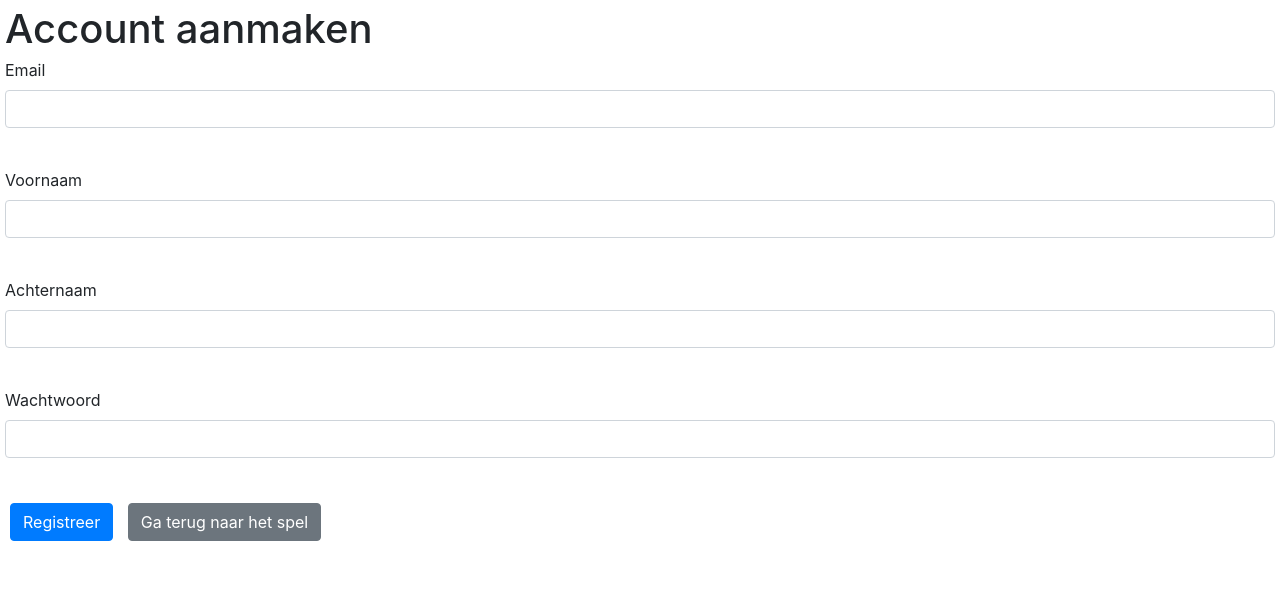
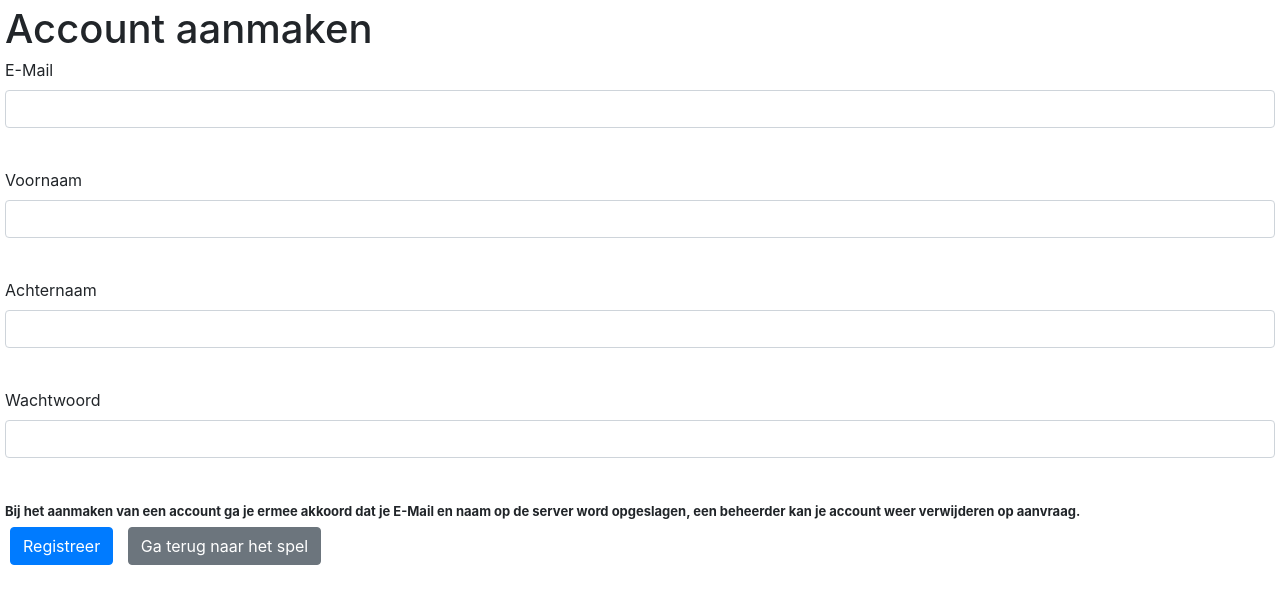
Before and after one commit to TimoHogeveen/BeebotOnline, a Symfony app: template templates/registration/register.html.twig in a window 1280 px wide. Shown: the top 604 px of the page. Run offline with Twig, Linux system fonts and the light colour scheme; the template is opened without the code that fills it, so the values that code supplies are empty; form fields are guessed from the names that the template uses; some libraries are stand-ins or nearby versions.

Commit message:
Melding voor nieuwe accounts

```diff
--- a/templates/registration/register.html.twig
+++ b/templates/registration/register.html.twig
@@ -15,7 +15,9 @@
     <h1 style="margin:5px">Account aanmaken</h1>
     <div style="margin:5px">
     {{ form_start(registrationForm) }}
-        {{ form_row(registrationForm.email) }}
+        {{ form_row(registrationForm.email, {
+            label: 'E-Mail'
+        }) }}
         <br>
         {{ form_row(registrationForm.firstname, {
             label: 'Voornaam'
@@ -29,6 +31,8 @@
             label: 'Wachtwoord'
         }) }}
         <br>
+        <b style="font-size:small">Bij het aanmaken van een account ga je ermee akkoord dat je E-Mail en naam op de server word opgeslagen, een beheerder kan je account weer verwijderen op aanvraag.</b>
+        <br>
         <button style="margin:5px" class="btn btn-primary"type="submit" class="btn">Registreer</button>
         <a style="margin:5px" class="btn btn-secondary" href="{{ path('emulator') }}">Ga terug naar het spel</a>
     {{ form_end(registrationForm) }}
```
